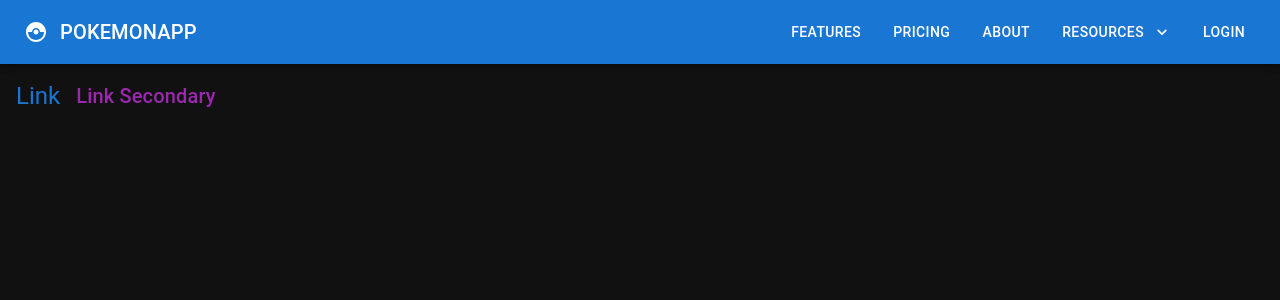
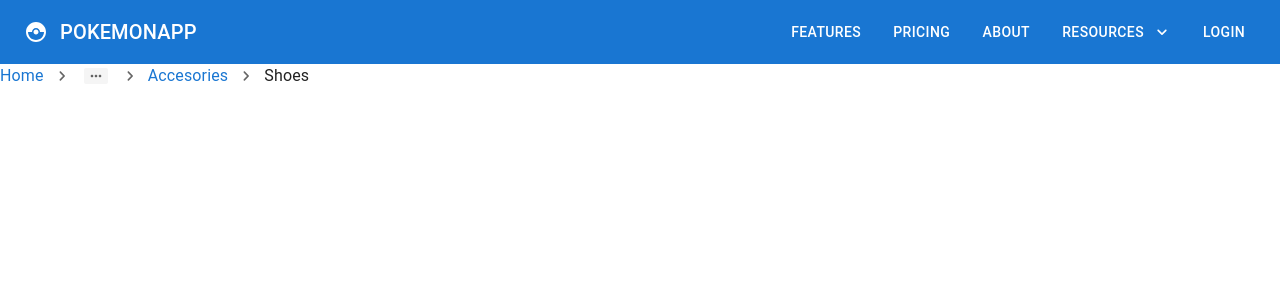
Before and after one commit to Chandraprakash-Darji/reactjs-learning, a React (Create React App) app in the folder react-material-ui/: page / in a window 1280 px wide. Shown: the top 300 px of the page. Built offline with nearby package versions, Linux system fonts and the light colour scheme.

Commit message:
BreadCrumbs

```diff
--- a/react-material-ui/src/App.tsx
+++ b/react-material-ui/src/App.tsx
@@ -1,11 +1,11 @@
-import MuiLinnks from "./components/MuiLinnks";
+import MuiBreadCrumbs from "./components/MuiBreadCrumbs";
 import MuiNavBar from "./components/MuiNavBar";
 
 function App() {
   return (
     <div className="App">
       <MuiNavBar/>
-      <MuiLinnks/>
+      <MuiBreadCrumbs/>
     </div>
   );
 }
--- /dev/null
+++ b/react-material-ui/src/components/MuiBreadCrumbs.tsx
@@ -0,0 +1,27 @@
+import { Box, Breadcrumbs, Link, Typography } from "@mui/material";
+import NavigateNextRoundedIcon from "@mui/icons-material/NavigateNextRounded";
+const MuiBreadCrumbs = () => {
+  return (
+    <Box bgcolor={"white"}>
+      <Breadcrumbs
+        aria-label="breadcrumbs"
+        separator={<NavigateNextRoundedIcon fontSize="small" />}
+        maxItems={3}
+        itemsAfterCollapse={2}
+      >
+        <Link underline="hover" href="#">
+          Home
+        </Link>
+        <Link underline="hover" href="#">
+          Catalog
+        </Link>
+        <Link underline="hover" href="#">
+          Accesories
+        </Link>
+        <Typography color="text.primary">Shoes</Typography>
+      </Breadcrumbs>
+    </Box>
+  );
+};
+
+export default MuiBreadCrumbs;
--- a/react-material-ui/src/index.css
+++ b/react-material-ui/src/index.css
@@ -1,7 +1,5 @@
 body {
   margin: 0;
-  background-color: #111;
-  color: #eee;
   /* padding: 32px; */
   font-family: -apple-system, BlinkMacSystemFont, 'Segoe UI', 'Roboto', 'Oxygen',
     'Ubuntu', 'Cantarell', 'Fira Sans', 'Droid Sans', 'Helvetica Neue',
```
